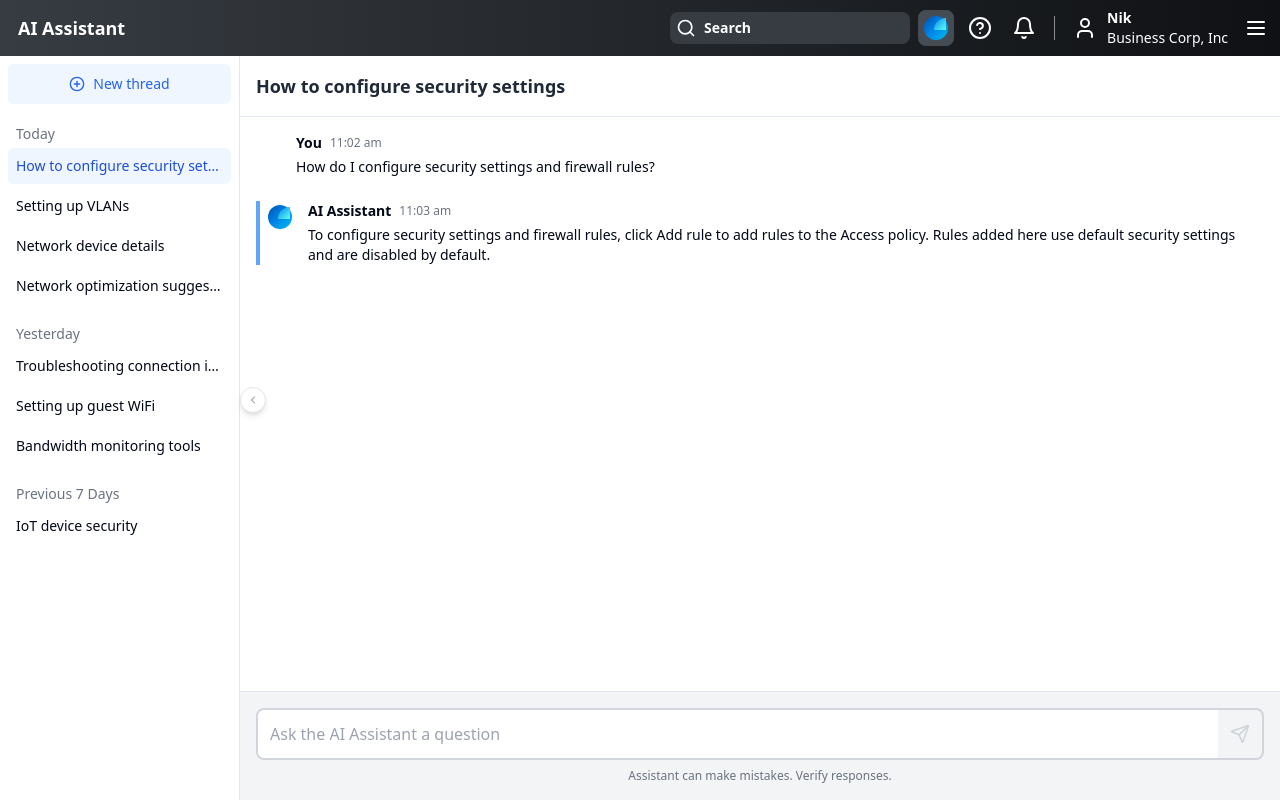
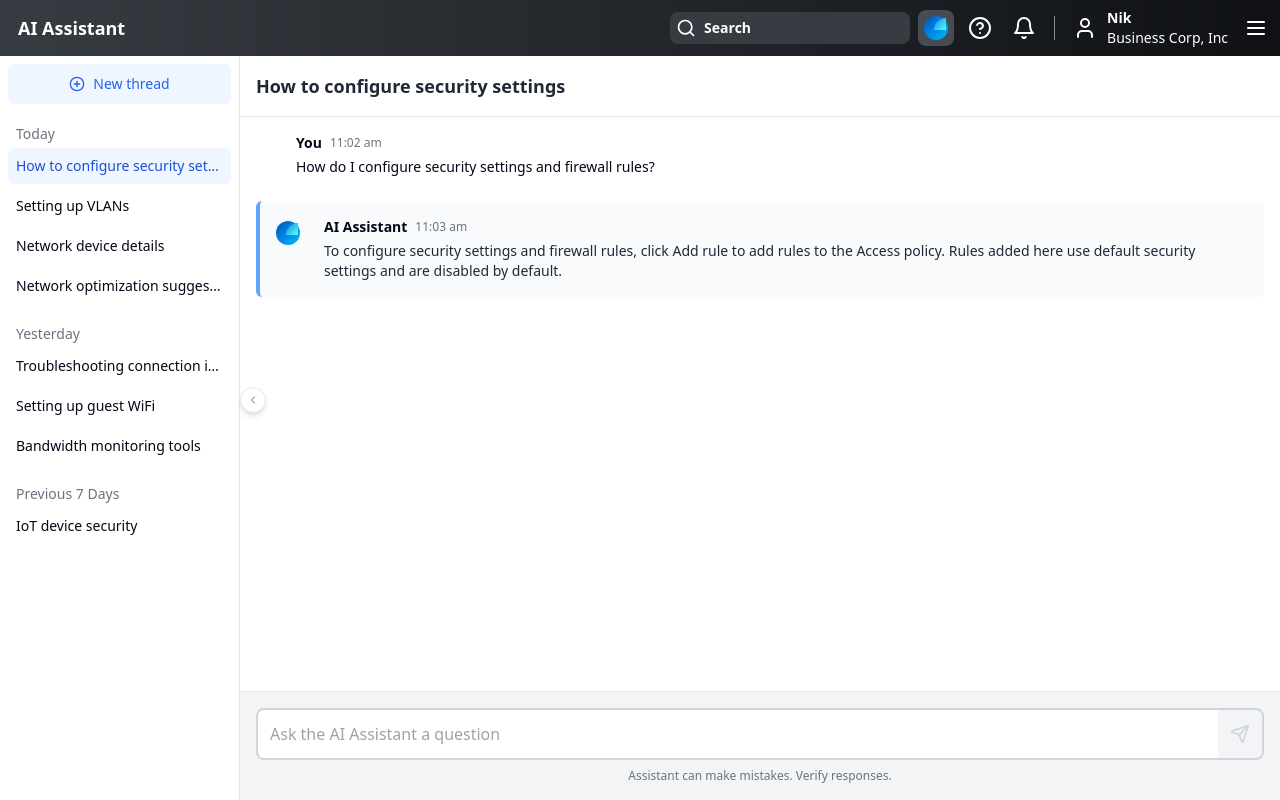
Before and after one commit to vimarshsub/cisco-ai-chat-demo, a React (Vite) app: page / in a window 1280 px wide. Both pictures are taken after a click on the item "How to configure security settings". Built offline with nearby package versions, Linux system fonts and the light colour scheme.

Commit message:
Refactor: Update AI Assistant reply style
Update the AI Assistant's reply style to match the provided example.

```diff
--- a/src/components/MessageBubble.tsx
+++ b/src/components/MessageBubble.tsx
@@ -10,9 +10,9 @@ const MessageBubble = ({ message }: MessageBubbleProps) => {
   const isAI = message.sender === 'ai';
 
   return (
-    <div className={`flex gap-4 ${isAI ? 'border-l-4 border-blue-400' : ''}`}>
+    <div className={`flex gap-4 ${isAI ? 'border-l-4 border-blue-400 bg-gray-50 rounded-md p-4' : ''}`}>
       {isAI && (
-        <div className="flex-shrink-0 w-6 h-6 mt-1 pl-2">
+        <div className="flex-shrink-0 w-6 h-6 mt-1">
           <div className="relative w-6 h-6">
             <div className="absolute inset-0 rounded-full bg-gradient-to-br from-[#0051AF] via-[#0087EA] to-[#00BCEB]"></div>
             <div className="absolute top-[10%] right-[10%] w-1/2 h-1/2 rounded-tl-full bg-gradient-to-br from-[#0087EA] to-[#63FFF7]"></div>
@@ -24,7 +24,7 @@ const MessageBubble = ({ message }: MessageBubbleProps) => {
           <span className="font-semibold text-sm">{isAI ? 'AI Assistant' : 'You'}</span>
           <span className="text-xs text-gray-500">{message.timestamp}</span>
         </div>
-        <div className="mt-1 text-sm">{message.content}</div>
+        <div className={`mt-1 text-sm ${isAI ? 'text-gray-800' : ''}`}>{message.content}</div>
       </div>
     </div>
   );
```
